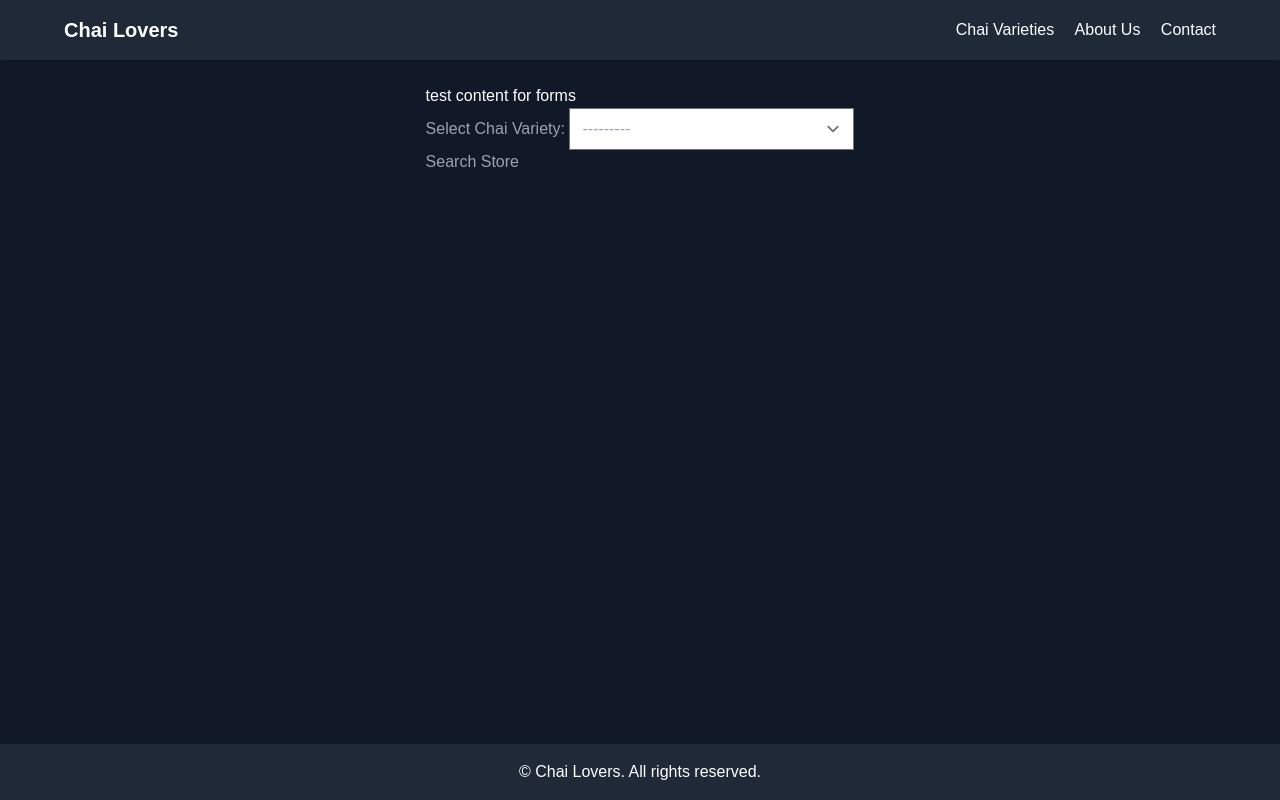
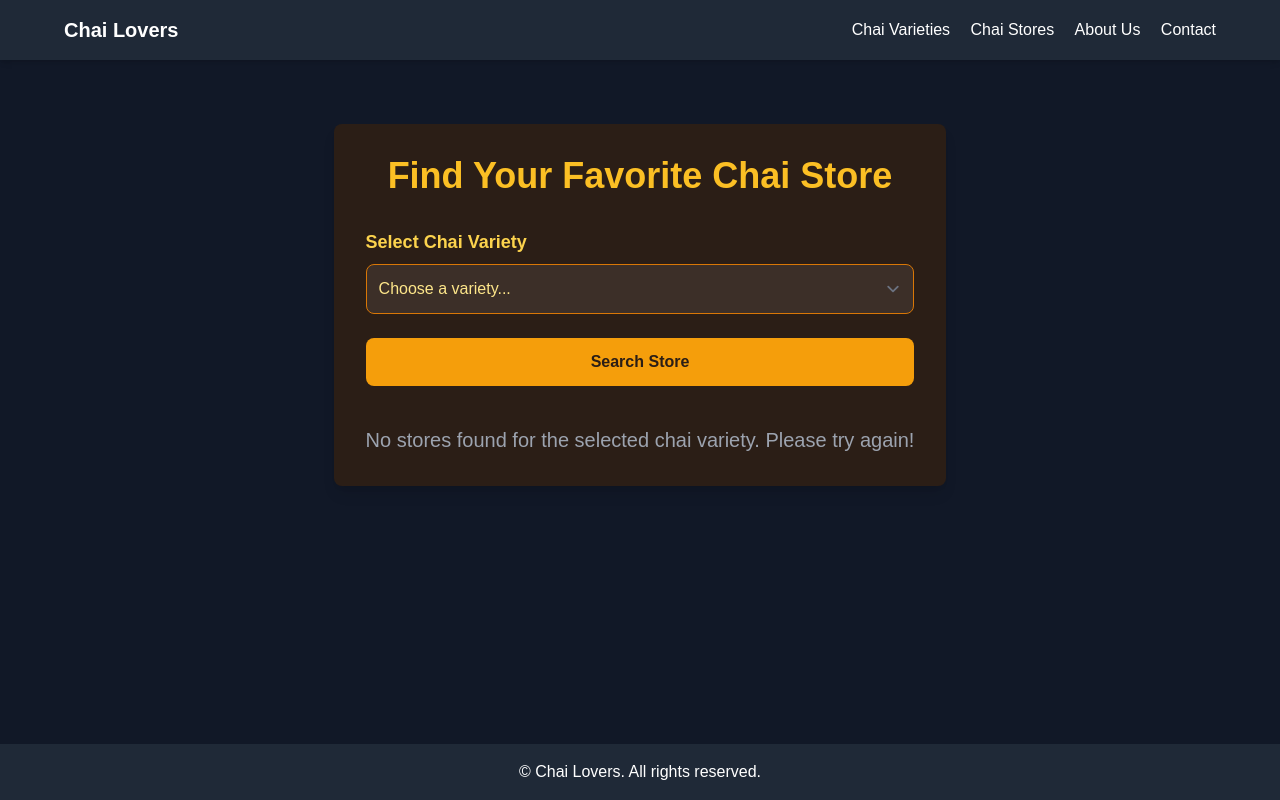
Before and after one commit to vedesh-padal/django-learning, a Django app: page /chai/chai_stores/ in a window 1280 px wide. Run offline with Django 5.2, Linux system fonts and the light colour scheme; tables that the repository leaves empty hold one stand-in row (values such as "Sample post"); some libraries are stand-ins or nearby versions.

Commit message:
styling improvement and store page rendering improvement

```diff
--- a/chai/forms.py
+++ b/chai/forms.py
@@ -1,5 +1,15 @@
 from django import forms
 from .models import ChaiVariety
 
+
 class ChaiVarietyForm(forms.Form):
-  chai_variety = forms.ModelChoiceField(queryset=ChaiVariety.objects.all(), label="Select Chai Variety")
+    chai_variety = forms.ModelChoiceField(
+        queryset=ChaiVariety.objects.all(),
+        label="Select Chai Variety",
+        empty_label="Choose a variety...",
+        widget=forms.Select(
+            attrs={
+                "class": "w-full p-3 border border-gray-300 rounded-lg bg-white text-gray-700 focus:outline-none focus:ring-2 focus:ring-amber-500"
+            }
+        ),
+    )
--- a/chai/templates/chai/chai_stores.html
+++ b/chai/templates/chai/chai_stores.html
@@ -1,20 +1,52 @@
 {% extends "layout.html" %}
 
 {% block content %}
-test content for forms
-<form method="POST" class="text-gray-400">
+<div class="container mx-auto mt-10 p-8 bg-[#2b1e16] shadow-lg rounded-lg max-w-3xl">
+  <h1 class="text-4xl font-extrabold text-center text-amber-400 mb-8">
+    Find Your Favorite Chai Store
+  </h1>
+
+  <form method="POST" class="space-y-6">
     {% csrf_token %}
-  {{ form.as_p }}
-  <button type='submit'>Search Store</button>
+
+    <div>
+      <label for="id_chai_variety" class="block text-lg font-semibold text-amber-300 mb-2">
+        Select Chai Variety
+      </label>
+      <select id="id_chai_variety" name="chai_variety"
+        class="w-full p-3 border border-amber-600 rounded-lg bg-[#3c2f28] text-amber-200
+        focus:outline-none focus:ring-2 focus:ring-amber-500">
+        <option value="" disabled selected class="text-gray-400">
+          Choose a variety...
+        </option>
+        {% for variety in form.fields.chai_variety.queryset %}
+          <option value="{{ variety.id }}">{{ variety }}</option>
+        {% endfor %}
+      </select>
+    </div>
+
+    <button type="submit"
+      class="w-full py-3 bg-amber-500 text-[#2b1e16] font-bold rounded-lg hover:bg-amber-600 transition-all">
+      Search Store
+    </button>
   </form>
 
   {% if stores %}
-  <h2>Stores Available</h2>
-  <ul>
+    <div class="mt-10">
+      <h2 class="text-2xl font-semibold text-amber-300 mb-4">Available Stores</h2>
+      <ul class="space-y-4">
         {% for store in stores %}
-      <li> {{ store.name }} - {{ store.location }} </li>
+          <li class="p-4 bg-[#3c2f28] rounded-lg shadow-md flex justify-between border border-amber-600">
+            <span class="font-medium text-lg text-amber-100">{{ store.name }}</span>
+            <span class="text-amber-400">{{ store.location }}</span>
+          </li>
         {% endfor %}
       </ul>
+    </div>
+  {% else %}
+    <p class="mt-10 text-center text-xl text-gray-400">
+      No stores found for the selected chai variety. Please try again!
+    </p>
   {% endif %}
-
+</div>
 {% endblock content %}
--- a/templates/layout.html
+++ b/templates/layout.html
@@ -21,6 +21,7 @@
       <a href="{% url 'all_chai' %}" class="text-xl font-bold">Chai Lovers</a>
       <div class="space-x-4">
         <a href="{% url 'all_chai' %}" class="hover:text-gray-400">Chai Varieties</a>
+        <a href="{% url 'chai_stores' %}" class="hover:text-gray-400">Chai Stores</a>
         <a href="{% url 'about' %}" class="hover:text-gray-400">About Us</a>
         <a href="{% url 'contact' %}" class="hover:text-gray-400">Contact</a>
       </div>
--- a/theme/static/css/dist/styles.css
+++ b/theme/static/css/dist/styles.css
@@ -910,6 +914,10 @@
 
 .max-w-md {
   max-width: 28rem;
+}
+
+.max-w-3xl {
+  max-width: 48rem;
 }
 
 .flex-grow {
@@ -980,6 +988,12 @@
   margin-bottom: calc(1rem * var(--tw-space-y-reverse));
 }
 
+.space-y-6 > :not([hidden]) ~ :not([hidden]) {
+  --tw-space-y-reverse: 0;
+  margin-top: calc(1.5rem * calc(1 - var(--tw-space-y-reverse)));
+  margin-bottom: calc(1.5rem * var(--tw-space-y-reverse));
+}
+
 .overflow-hidden {
   overflow: hidden;
 }
@@ -1022,6 +1036,11 @@
   border-color: rgb(75 85 99 / var(--tw-border-opacity));
 }
 
+.border-amber-600 {
+  --tw-border-opacity: 1;
+  border-color: rgb(217 119 6 / var(--tw-border-opacity));
+}
+
 .bg-amber-800 {
   --tw-bg-opacity: 1;
   background-color: rgb(146 64 14 / var(--tw-bg-opacity));
@@ -1062,6 +1081,31 @@
   background-color: rgb(249 115 22 / var(--tw-bg-opacity));
 }
 
+.bg-amber-500 {
+  --tw-bg-opacity: 1;
+  background-color: rgb(245 158 11 / var(--tw-bg-opacity));
+}
+
+.bg-gray-100 {
+  --tw-bg-opacity: 1;
+  background-color: rgb(243 244 246 / var(--tw-bg-opacity));
+}
+
+.bg-white {
+  --tw-bg-opacity: 1;
+  background-color: rgb(255 255 255 / var(--tw-bg-opacity));
+}
+
+.bg-\[\#2b1e16\] {
+  --tw-bg-opacity: 1;
+  background-color: rgb(43 30 22 / var(--tw-bg-opacity));
+}
+
+.bg-\[\#3c2f28\] {
+  --tw-bg-opacity: 1;
+  background-color: rgb(60 47 40 / var(--tw-bg-opacity));
+}
+
 .bg-gradient-to-r {
   background-image: linear-gradient(to right, var(--tw-gradient-stops));
 }
@@ -1085,6 +1129,10 @@
   padding: 0.5rem;
 }
 
+.p-3 {
+  padding: 0.75rem;
+}
+
 .p-4 {
   padding: 1rem;
 }
@@ -1095,6 +1143,10 @@
 
 .p-6 {
   padding: 1.5rem;
+}
+
+.p-8 {
+  padding: 2rem;
 }
 
 .px-3 {
@@ -1130,6 +1182,11 @@
 .py-20 {
   padding-top: 5rem;
   padding-bottom: 5rem;
+}
+
+.py-3 {
+  padding-top: 0.75rem;
+  padding-bottom: 0.75rem;
 }
 
 .text-center {
@@ -1181,6 +1238,14 @@
 
 .font-semibold {
   font-weight: 600;
+}
+
+.font-extrabold {
+  font-weight: 800;
+}
+
+.font-medium {
+  font-weight: 500;
 }
 
 .leading-normal {
@@ -1241,9 +1306,34 @@
   color: rgb(250 204 21 / var(--tw-text-opacity));
 }
 
-.text-black {
+.text-amber-600 {
   --tw-text-opacity: 1;
-  color: rgb(0 0 0 / var(--tw-text-opacity));
+  color: rgb(217 119 6 / var(--tw-text-opacity));
+}
+
+.text-\[\#2b1e16\] {
+  --tw-text-opacity: 1;
+  color: rgb(43 30 22 / var(--tw-text-opacity));
+}
+
+.text-amber-100 {
+  --tw-text-opacity: 1;
+  color: rgb(254 243 199 / var(--tw-text-opacity));
+}
+
+.text-amber-200 {
+  --tw-text-opacity: 1;
+  color: rgb(253 230 138 / var(--tw-text-opacity));
+}
+
+.text-amber-300 {
+  --tw-text-opacity: 1;
+  color: rgb(252 211 77 / var(--tw-text-opacity));
+}
+
+.text-amber-400 {
+  --tw-text-opacity: 1;
+  color: rgb(251 191 36 / var(--tw-text-opacity));
 }
 
 .shadow-lg {
@@ -1272,6 +1362,12 @@
   transition-duration: 150ms;
 }
 
+.transition-all {
+  transition-property: all;
+  transition-timing-function: cubic-bezier(0.4, 0, 0.2, 1);
+  transition-duration: 150ms;
+}
+
 .duration-150 {
   transition-duration: 150ms;
 }
```
Also changed, not shown: other parts of theme/static/css/dist/styles.css (+38 -0 lines), chai/templates/chai/all_chai.html (+5 -3 lines). Lines whose indentation alone changed are shown as unchanged.
